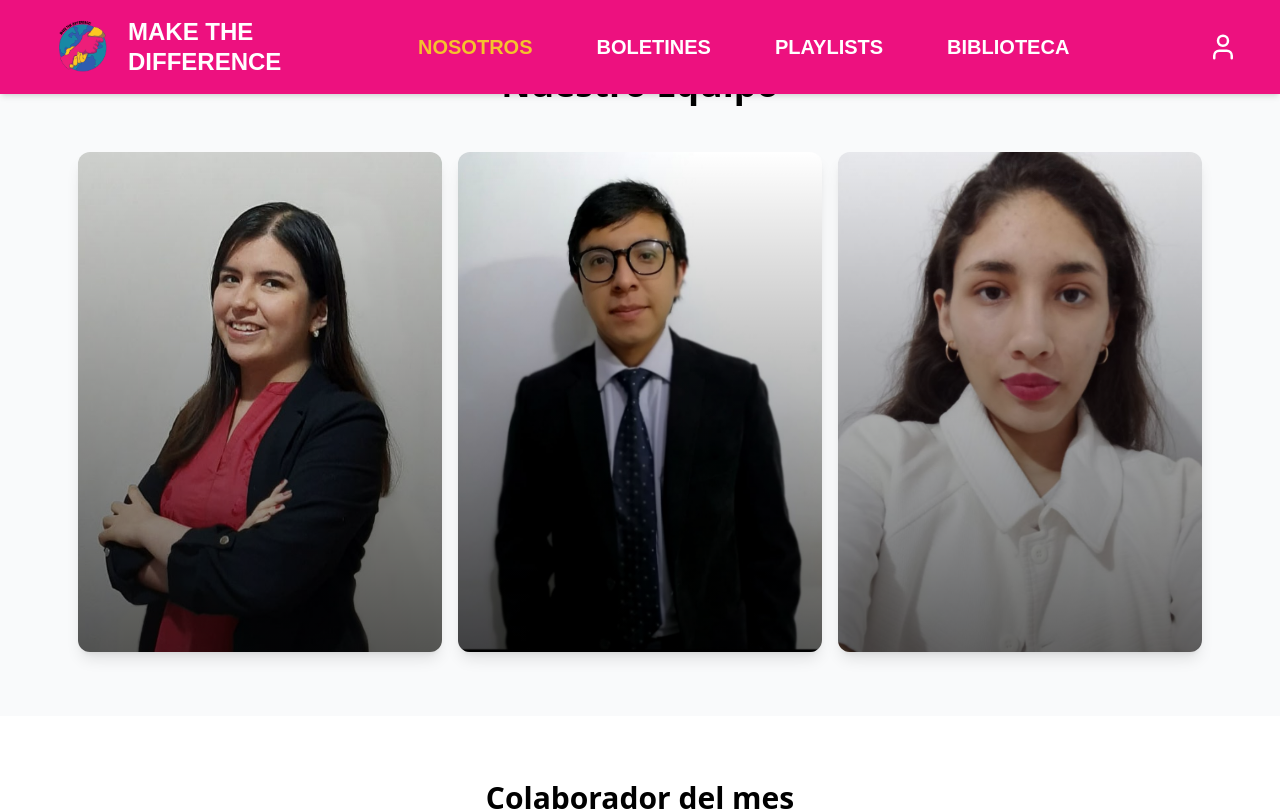
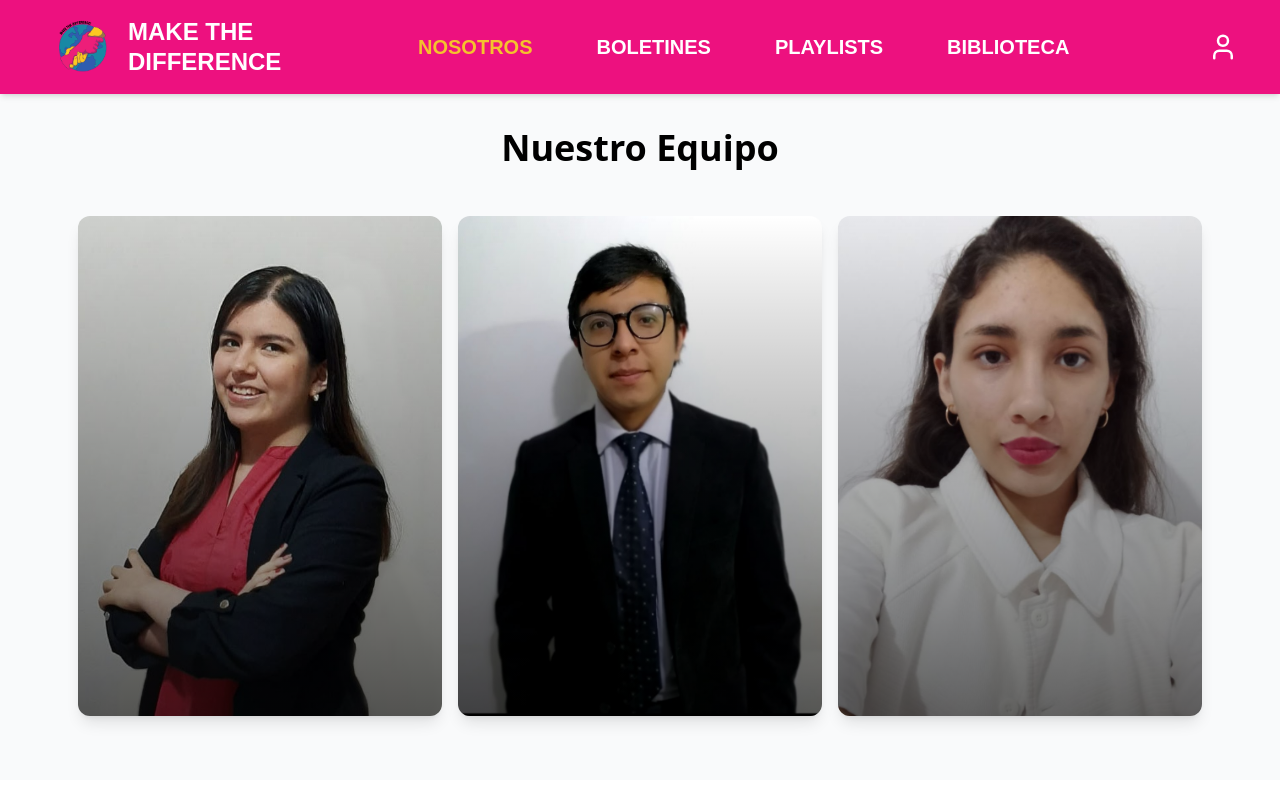
Before and after one commit to Sauro-Dev/LANDING-MTD, a React (Vite) app: page /nosotros in a window 1280 px wide. Shown: the top 811 px of the page. Built offline with nearby package versions, Linux system fonts and the light colour scheme.

Commit message:
style: agregar padding superior en AboutUs
El cambio de min-h-screen a min-h-screen pt-16 en AboutUs.tsx.

```diff
--- a/src/components/landing/AboutUs.tsx
+++ b/src/components/landing/AboutUs.tsx
@@ -10,7 +10,7 @@
 
 const AboutUs: FC = () => {
     return (
-        <div className="min-h-screen">
+        <div className="min-h-screen pt-16">
             <Navbar />
             <TeamSection />
             <CollaboratorSection />
```
